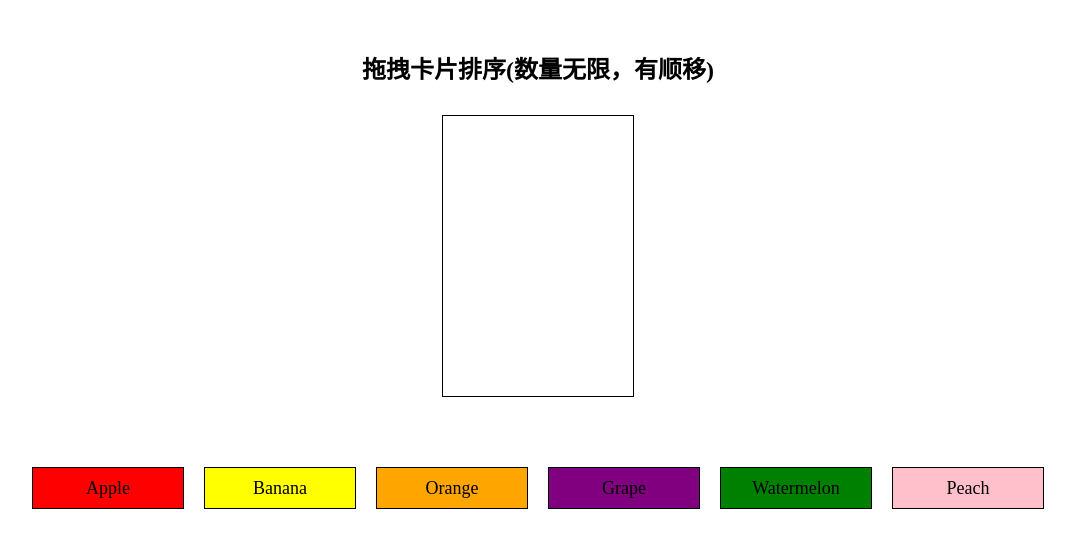
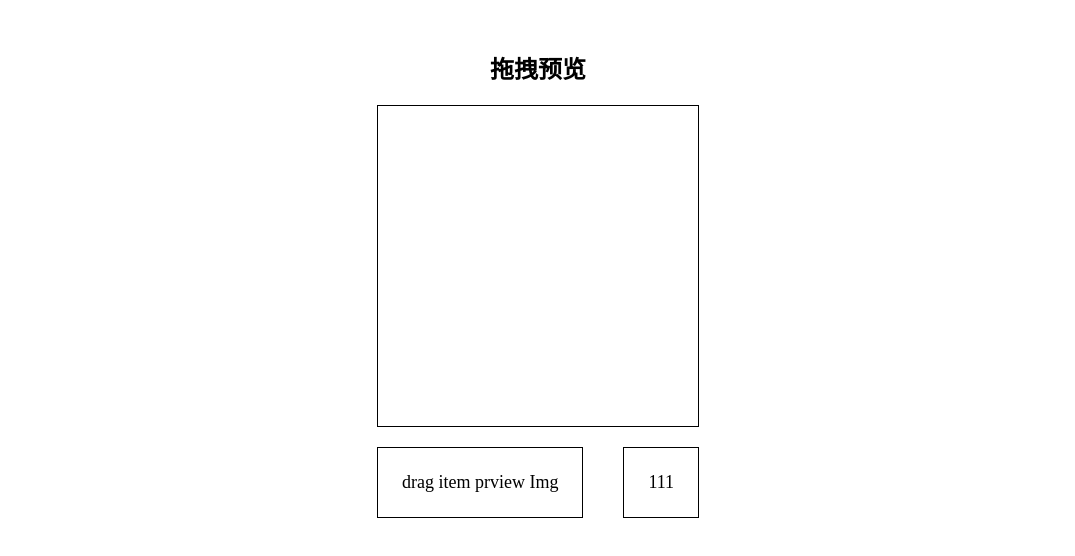
Before and after one commit to X-leaf7/react-dnd-examples, a React (Create React App) app: page /#/ in a window 1280 px wide. Shown: the top 556 px of the page, without its empty margins (102-1177 px from the left). Built offline with nearby package versions, Linux system fonts and the light colour scheme.

Commit message:
feat:drag_Preview_Demo

```diff
--- a/src/components/App.tsx
+++ b/src/components/App.tsx
@@ -1,22 +1,24 @@
 import React from 'react';
 import './App.scss';
 import { HashRouter as Router, Route, Routes } from 'react-router-dom';
-import ChessDemo from './Chess';
-import WordClassification from './arbitrarilyDrag';
+import Chess from './Chess';
+import ArbitrarilyDrag from './arbitrarilyDrag';
 import CardSort from './cardSort';
-import DragCardSort from './cardAssemb';
-import DragCardMove from './listSort';
+import CardAssemble from './cardAssemble';
+import ListSort from './listSort';
+import DragPreview from './dragPreview';
 
 function App({ ...props }) {
   return (
     <div className='app'>
       <Router>
         <Routes>
-          <Route path={'/chess'} element={<ChessDemo />} />
-          <Route path={'/word'} element={<WordClassification />} />
+          <Route path={'/chess'} element={<Chess />} />
+          <Route path={'/word'} element={<ArbitrarilyDrag />} />
           <Route path={'/cardSort'} element={<CardSort />} />
-          <Route path={'/dragCardSort'} element={<DragCardSort />} />
-          <Route path={'/'} element={<DragCardMove />} />
+          <Route path={'/dragCardSort'} element={<CardAssemble />} />
+          <Route path={'/listSort'} element={<ListSort />} />
+          <Route path={'/'} element={<DragPreview />} />
         </Routes>
       </Router>
     </div>
--- /dev/null
+++ b/src/components/dragPreview/dragPreviewDom.tsx
@@ -0,0 +1,77 @@
+import { CSSProperties, FC, useRef, useState } from 'react';
+import { useDrag } from 'react-dnd';
+
+function throttle(fn: any, delay: number) {
+  let previous = 0;
+  return function (this: void, ...args: any): any {
+    let that = this;
+    let now: number = new Date().getTime();
+    if (now - previous > delay) {
+      fn.apply(that, args);
+      previous = now;
+    }
+  };
+}
+
+const DragPreviewDom = () => {
+  const [offsetBunce, setOffsetBunce] = useState({ top: 0, left: 0 });
+  const [{ isDragging }, drag] = useDrag({
+    type: 'DragDropBox',
+    collect: (monitor) => {
+      const isDragging = monitor.isDragging();
+      if (isDragging) {
+        const offset = monitor.getDifferenceFromInitialOffset() || {
+          y: 0,
+          x: 0,
+        };
+        throttle(() => {
+          setOffsetBunce((offsetBunce) => {
+            return {
+              top: offsetBunce.top + offset.y,
+              left: offsetBunce.top + offset.x,
+            };
+          });
+        },0);
+      }
+
+      return {
+        isDragging,
+      };
+    },
+  });
+
+  console.log(offsetBunce);
+
+
+  return (
+    <div className='card_drag_box'>
+      <div
+        className='card_drag'
+        ref={drag}
+        style={{
+          opacity: isDragging ? 0 : 1,
+          position: 'relative',
+          top: offsetBunce.top + 'px',
+          left: offsetBunce.left + 'px',
+          // backgroundColor: isDragging ? 'black' : 'transparent',
+        }}
+      >
+        {isDragging ? 'drag item prview Dom' : '111'}
+      </div>
+
+      <div
+        className='card_drag'
+        style={{
+          opacity: 0.5,
+          position: 'absolute',
+          top: 0,
+          left: 0,
+          display: isDragging ? 'block' : 'none',
+        }}
+      >
+        drag item prview Dom
+      </div>
+    </div>
+  );
+};
+export default DragPreviewDom;
--- /dev/null
+++ b/src/components/dragPreview/dragPreviewImg.tsx
@@ -0,0 +1,28 @@
+import { CSSProperties, FC, useRef, useState } from 'react';
+import { useDrag, DragPreviewImage } from 'react-dnd';
+import yanlingji from '../../assets/yanlingji.png';
+
+const DragPreviewImg = () => {
+  const [{ isDragging }, drag, preview] = useDrag({
+    type: 'DragDropBox',
+    collect: (monitor) => ({
+      isDragging: monitor.isDragging(),
+    }),
+  });
+
+  return (
+    <>
+      <DragPreviewImage connect={preview} src={yanlingji} />
+      <div
+        className='card_drag'
+        ref={drag}
+        style={{
+          opacity: isDragging ? 0.5 : 1,
+        }}
+      >
+        drag item prview Img
+      </div>
+    </>
+  );
+};
+export default DragPreviewImg;
--- /dev/null
+++ b/src/components/dragPreview/drop.tsx
@@ -0,0 +1,28 @@
+import { useDrop } from 'react-dnd';
+
+export default function Drop() {
+  const [{ isOver }, drop] = useDrop({
+    accept: 'DragDropBox',
+    collect: (monitor) => ({
+      isOver: !!monitor.isOver(),
+    }),
+    drop(item: any, monitor) {
+      const delta = monitor.getDifferenceFromInitialOffset() as {
+        x: number;
+        y: number;
+      };
+
+      let left = Math.round(item.left + delta.x);
+      let top = Math.round(item.top + delta.y);
+      return { left, top };
+    },
+  });
+
+  return (
+    <div
+      className='card_drop'
+      ref={drop}
+      style={{ backgroundColor: isOver ? 'rgba(7,193,96,0.3)' : 'transparent' }}
+    ></div>
+  );
+}
--- /dev/null
+++ b/src/components/dragPreview/index.scss
@@ -0,0 +1,36 @@
+.drag-preview {
+  width: 100%;
+  height: 700px;
+  display: flex;
+  flex-direction: column;
+  align-items: center;
+  padding-top: 50px;
+
+  .card_drop {
+    width: 320px;
+    height: 320px;
+    border: 1px solid black;
+    margin-top: 20px;
+  }
+
+  .drag-group {
+    margin-top: 20px;
+    display: flex;
+  }
+
+  .card_drag_box {
+    position: relative;
+    width: auto;
+    height: auto;
+  }
+
+  .card_drag {
+    padding: 24px;
+    font-size: 18px;
+    border: 1px solid black;
+    position: relative;
+  }
+  .card_drag_box {
+    margin-left: 40px;
+  }
+}
--- /dev/null
+++ b/src/components/dragPreview/index.tsx
@@ -0,0 +1,31 @@
+import React from 'react';
+import { DndProvider } from 'react-dnd';
+import { HTML5Backend } from 'react-dnd-html5-backend';
+import DragPreviewImg from './dragPreviewImg';
+import DragPreviewDom from './dragPreviewDom';
+import Drop from './drop';
+import './index.scss';
+
+class DragPreview extends React.Component<any, any> {
+  constructor(props: any) {
+    super(props);
+    this.state = {};
+  }
+
+  render() {
+    return (
+      <DndProvider backend={HTML5Backend}>
+        <div className='drag-preview'>
+          <h2>拖拽预览</h2>
+          <Drop />
+          <div className='drag-group'>
+            <DragPreviewImg />
+            <DragPreviewDom />
+          </div>
+        </div>
+      </DndProvider>
+    );
+  }
+}
+
+export default DragPreview;
```
Also changed, not shown: 1 other file (tests, documents, lock files or other folders).
